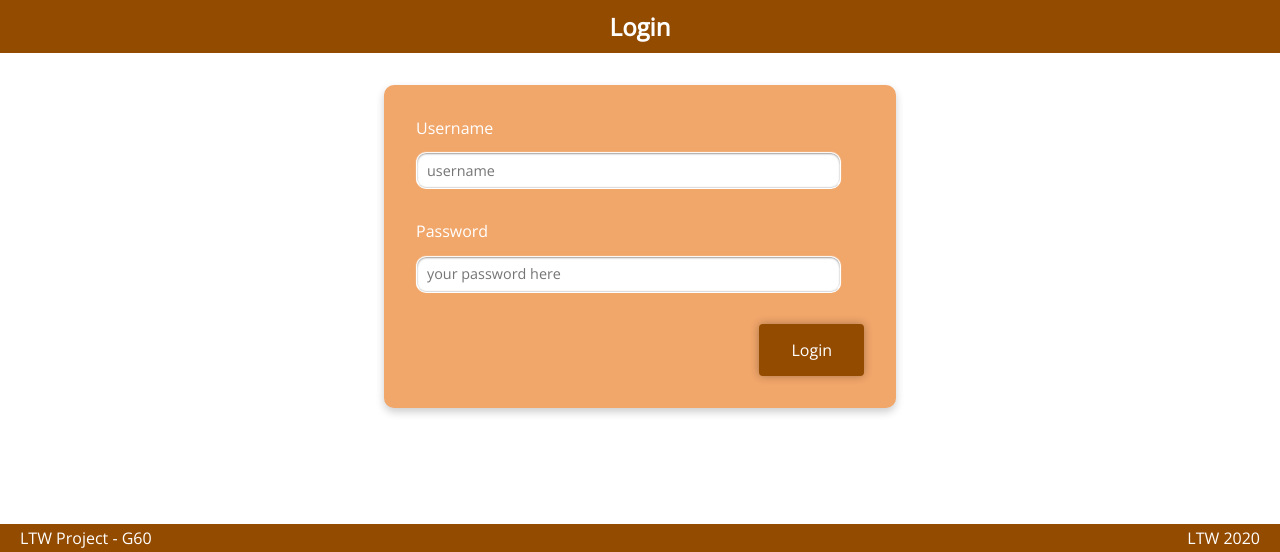
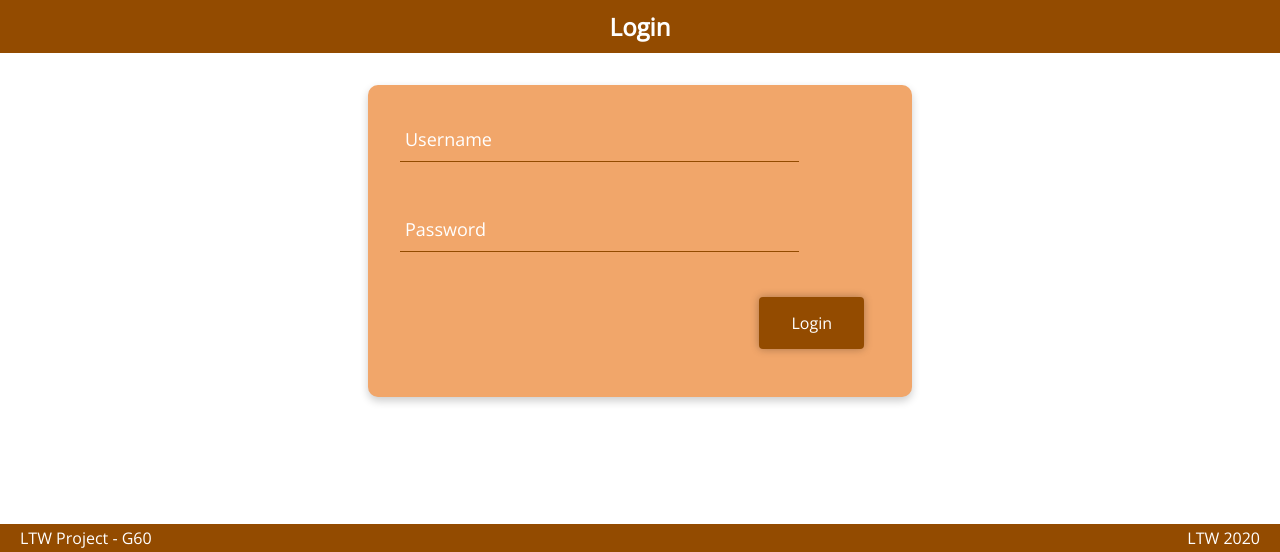
Before and after one commit to FEUP-LTW/ltw-project-g60, a PHP site: page /login in a window 1280 px wide. Shown: the part 248-800 px from the top of the page. Run offline with PHP 8.4, Linux system fonts and the light colour scheme; some libraries are stand-ins or nearby versions.

Commit message:
login style

```diff
--- a/style/animations.sass
+++ b/style/animations.sass
@@ -20,6 +20,12 @@
   100%
     transform: scale(1.05)
 
++keyframes(inputHighlighter)
+  0%
+    background: #5264AE
+  100%
+    width: 0
+    background: transparent
 
 @mixin animation($str)
   -webkit-animation: #{$str}
--- a/style/credentials.sass
+++ b/style/credentials.sass
@@ -16,35 +16,35 @@
     transition: 0.3s
     color: white
     margin: 2em auto
-    padding: 1em
-  label
-    padding: 1em
-    display: block
-  input[type=text], input[type=password], input[type=email]
-    height: 34px
-    border-radius: 10px
-    border: 1px solid transparent
-    border-top: none
-    border-bottom: 1px solid #DDD
-    box-shadow: inset 0 1px 2px rgba(0,0,0,.39), 0 -1px 1px #FFF, 0 1px 0 #FFF
-    display: block
-    padding: 0 10px
-    background-color: white
-    color: black
-    -moz-appearance: none
-    appearance: none
-    margin-top: 1em
-    width: 90%
-    font-size: 0.9em
+    padding: 2em
+  //label
+  //  padding: 1em
+  //  display: block
+  //input[type=text], input[type=password], input[type=email]
+  //  height: 34px
+  //  border-radius: 10px
+  //  border: 1px solid transparent
+  //  border-top: none
+  //  border-bottom: 1px solid #DDD
+  //  box-shadow: inset 0 1px 2px rgba(0,0,0,.39), 0 -1px 1px #FFF, 0 1px 0 #FFF
+  //  display: block
+  //  padding: 0 10px
+  //  background-color: white
+  //  color: black
+  //  -moz-appearance: none
+  //  appearance: none
+  //  margin-top: 1em
+  //  width: 90%
+  //  font-size: 0.9em
   input[type=submit]
     width: auto
     background-color: common.$accent-color
     color: white
     border: none
     margin: 1em 1em 1em auto
-  input:focus
-    outline: none
-    border-bottom: 1px solid common.$accent-color
+  //input:focus
+  //  outline: none
+  //  border-bottom: 1px solid common.$accent-color
 
 #register
   form
--- a/style/style.css
+++ b/style/style.css
@@ -60,6 +60,42 @@
   }
   100% {
     transform: scale(1.05);
+  }
+}
+@-webkit-keyframes inputHighlighter {
+  0% {
+    background: #5264AE;
+  }
+  100% {
+    width: 0;
+    background: transparent;
+  }
+}
+@-moz-keyframes inputHighlighter {
+  0% {
+    background: #5264AE;
+  }
+  100% {
+    width: 0;
+    background: transparent;
+  }
+}
+@-ms-keyframes inputHighlighter {
+  0% {
+    background: #5264AE;
+  }
+  100% {
+    width: 0;
+    background: transparent;
+  }
+}
+@keyframes inputHighlighter {
+  0% {
+    background: #5264AE;
+  }
+  100% {
+    width: 0;
+    background: transparent;
   }
 }
 * {
@@ -211,6 +247,78 @@ hr {
   margin-bottom: 0;
 }
 
+.group {
+  position: relative;
+  margin-bottom: 45px;
+}
+.group input {
+  font-size: 18px;
+  padding: 10px 10px 10px 5px;
+  display: block;
+  width: 80%;
+  border: none;
+  border-bottom: 1px solid #934B00;
+  color: white;
+  margin: 0;
+}
+.group input:focus {
+  outline: none;
+}
+.group input:focus ~ .highlight {
+  -webkit-animation: inputHighlighter 0.3s ease;
+}
+.group label {
+  color: white;
+  font-size: 18px;
+  font-weight: normal;
+  position: absolute;
+  pointer-events: none;
+  left: 5px;
+  top: 10px;
+  transition: 0.2s ease all;
+  -moz-transition: 0.2s ease all;
+  -webkit-transition: 0.2s ease all;
+}
+.group input:focus ~ label, .group input:valid ~ label {
+  top: -20px;
+  font-size: 14px;
+  color: #934B00;
+}
+.group .bar {
+  position: relative;
+  display: block;
+  width: 83%;
+}
+.group .bar:before {
+  left: 50%;
+}
+.group .bar:after {
+  right: 50%;
+}
+.group .bar:before, .group .bar:after {
+  content: "";
+  height: 2px;
+  width: 0;
+  bottom: 1px;
+  position: absolute;
+  background: #934B00;
+  transition: 0.2s ease all;
+  -moz-transition: 0.2s ease all;
+  -webkit-transition: 0.2s ease all;
+}
+.group input:focus ~ .bar:before, .group input:focus ~ .bar:after {
+  width: 50%;
+}
+.group .highlight {
+  position: absolute;
+  height: 60%;
+  width: 100px;
+  top: 25%;
+  left: 0;
+  pointer-events: none;
+  opacity: 0.5;
+}
+
 .page-content {
   padding: 2em;
 }
@@ -296,28 +404,7 @@ body #shuffle-button {
   transition: 0.3s;
   color: white;
   margin: 2em auto;
-  padding: 1em;
-}
-#login label, #register label {
-  padding: 1em;
-  display: block;
-}
-#login input[type=text], #login input[type=password], #login input[type=email], #register input[type=text], #register input[type=password], #register input[type=email] {
-  height: 34px;
-  border-radius: 10px;
-  border: 1px solid transparent;
-  border-top: none;
-  border-bottom: 1px solid #DDD;
-  box-shadow: inset 0 1px 2px rgba(0, 0, 0, 0.39), 0 -1px 1px #FFF, 0 1px 0 #FFF;
-  display: block;
-  padding: 0 10px;
-  background-color: white;
-  color: black;
-  -moz-appearance: none;
-  appearance: none;
-  margin-top: 1em;
-  width: 90%;
-  font-size: 0.9em;
+  padding: 2em;
 }
 #login input[type=submit], #register input[type=submit] {
   width: auto;
@@ -325,10 +412,6 @@ body #shuffle-button {
   color: white;
   border: none;
   margin: 1em 1em 1em auto;
-}
-#login input:focus, #register input:focus {
-  outline: none;
-  border-bottom: 1px solid #934B00;
 }
 
 #register form {
--- a/templates/forms/login.php
+++ b/templates/forms/login.php
@@ -2,12 +2,18 @@
     <section id="login">
         <h2>Login</h2>
         <form action="action_login.php" method="post">
-            <label>Username
-                <input type="text" name="username" placeholder="username">
-            </label>
-            <label>Password
-                <input type="password" name="password" placeholder="your password here">
-            </label>
+            <div class="group">
+                <input id="username" name="username" type="text" required>
+                <span class="highlight"></span>
+                <span class="bar"></span>
+                <label for="username">Username</label>
+            </div>
+            <div class="group">
+                <input id="password" name="password" type="password" required>
+                <span class="highlight"></span>
+                <span class="bar"></span>
+                <label for="password">Password</label>
+            </div>
             <input hidden type="submit" class="button" value="Login">
         </form>
     </section>
```
Also changed, not shown: style/common.sass (+60 -0 lines), 1 other file.
